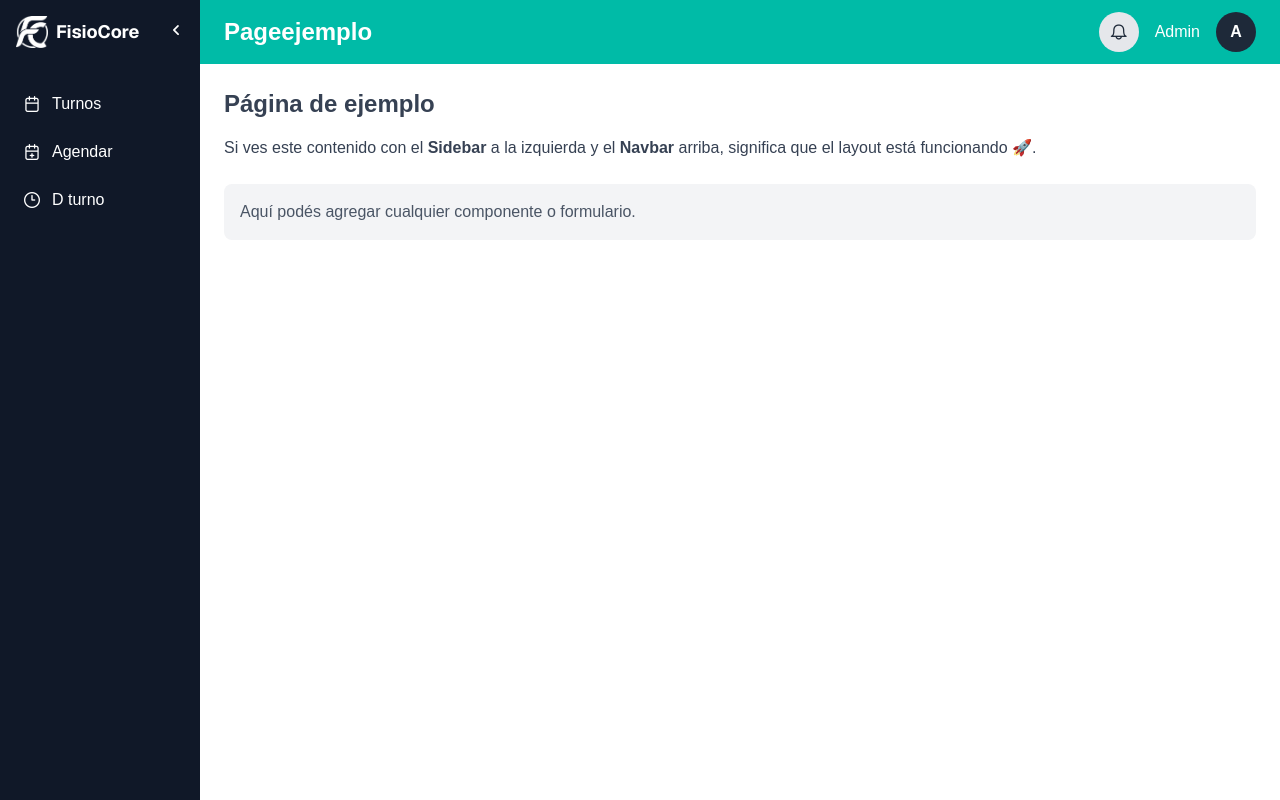
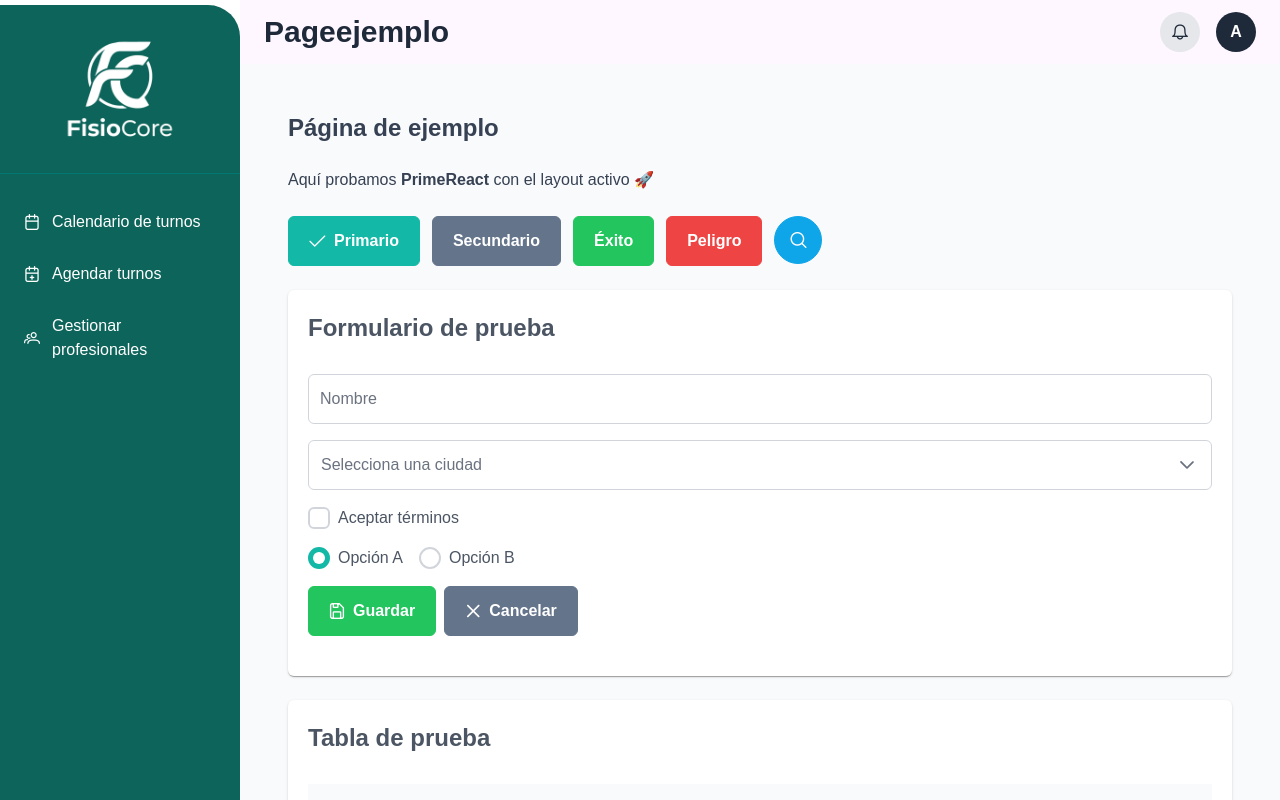
Before and after one commit to SebastianDaza007/fisiocore, a Next.js app: page /pageejemplo in a window 1280 px wide. Built offline with nearby package versions, Linux system fonts and the light colour scheme; a web font is replaced by a local one.

Commit message:
feat: nuevo layout moderno + tema adecuado en tonos teal

```diff
--- a/src/app/(centro)/layout.tsx
+++ b/src/app/(centro)/layout.tsx
@@ -3,15 +3,15 @@ import React from "react";
 import Sidebar from "@/components/pages/centro_layout/sidebar";
 import DashboardNavbar from "@/components/pages/centro_layout/navbar";
 
-    export default function DashboardLayout({
+export default function DashboardLayout({
     children,
-    }: {
+}: {
     children: React.ReactNode;
     }) {
     const sidebarItems = [
-        { icon: "pi-calendar", label: "Turnos", path: "/turnos", options: null },
-        { icon: "pi-calendar-plus", label: "Agendar", path: "/agendar", options: null },
-        { icon: "pi-clock", label: "D turno", path: "/dturno", options: null },
+        { icon: "pi-calendar", label: "Calendario de turnos", path: "/turnos", options: null },
+        { icon: "pi-calendar-plus", label: "Agendar turnos", path: "/agendar", options: null },
+        { icon: "pi-users", label: "Gestionar profesionales", path: "/profesionales", options: null },
     ];
 
     return (
@@ -29,7 +29,7 @@ import DashboardNavbar from "@/components/pages/centro_layout/navbar";
             notificaciones={[]}
             />
 
-            <main className="flex-1 h-full overflow-auto p-0 bg-white">
+            <main className="flex-1 h-full overflow-auto bg-gray-50 p-6">
             {children}
             </main>
         </div>
--- a/src/app/(centro)/pageejemplo/page.tsx
+++ b/src/app/(centro)/pageejemplo/page.tsx
@@ -1,19 +1,112 @@
 "use client";
 
+import { Button } from "primereact/button";
+import { InputText } from "primereact/inputtext";
+import { Dropdown } from "primereact/dropdown";
+import { Checkbox } from "primereact/checkbox";
+import { RadioButton } from "primereact/radiobutton";
+import { Card } from "primereact/card";
+import { DataTable } from "primereact/datatable";
+import { Column } from "primereact/column";
+import { useState } from "react";
+
 export default function PageEjemplo() {
-    return (
-        <div className="p-6">
-        <h2 className="text-2xl font-bold mb-4 text-gray-700">Página de ejemplo</h2>
-        <p className="text-gray-700">
-            Si ves este contenido con el <strong>Sidebar</strong> a la izquierda y el
-            <strong> Navbar</strong> arriba, significa que el layout está funcionando 🚀.
-        </p>
+  const [selectedCity, setSelectedCity] = useState<string | null>(null);
+  const [checked, setChecked] = useState(false);
+  const [selectedOption, setSelectedOption] = useState("A");
 
-        <div className="mt-6 p-4 bg-gray-100 rounded-lg">
-            <p className="text-gray-600">
-            Aquí podés agregar cualquier componente o formulario.
-            </p>
+  const cities = [
+    { name: "Buenos Aires", code: "BA" },
+    { name: "Salta", code: "SA" },
+    { name: "Córdoba", code: "CO" },
+  ];
+
+  const data = [
+    { id: 1, nombre: "Andrea", estado: "Activo" },
+    { id: 2, nombre: "Carlos", estado: "Inactivo" },
+    { id: 3, nombre: "Lucía", estado: "Activo" },
+  ];
+
+  return (
+    <div className="p-6 space-y-6">
+      <h2 className="text-2xl font-bold text-gray-700">Página de ejemplo</h2>
+      <p className="text-gray-700">
+        Aquí probamos <strong>PrimeReact</strong> con el layout activo 🚀
+      </p>
+
+      {/* --- BOTONES --- */}
+      <div className="flex gap-3 flex-wrap">
+        <Button label="Primario" icon="pi pi-check" />
+        <Button label="Secundario" className="p-button-secondary" />
+        <Button label="Éxito" className="p-button-success" />
+        <Button label="Peligro" className="p-button-danger" />
+        <Button icon="pi pi-search" className="p-button-rounded p-button-info" />
+      </div>
+
+      {/* --- FORMULARIO --- */}
+      <Card title="Formulario de prueba" className="shadow-md">
+        <div className="flex flex-col gap-4">
+          <span className="p-float-label">
+            <InputText id="nombre" className="w-full" />
+            <label htmlFor="nombre">Nombre</label>
+          </span>
+
+          <Dropdown
+            value={selectedCity}
+            options={cities}
+            onChange={(e) => setSelectedCity(e.value)}
+            optionLabel="name"
+            placeholder="Selecciona una ciudad"
+            className="w-full"
+          />
+
+          <div className="flex items-center gap-2">
+            <Checkbox
+              inputId="check1"
+              checked={checked}
+              onChange={(e) => setChecked(e.checked ?? false)}
+            />
+            <label htmlFor="check1">Aceptar términos</label>
+          </div>
+
+          <div className="flex gap-4">
+            <div className="flex items-center gap-2">
+              <RadioButton
+                inputId="rb1"
+                name="option"
+                value="A"
+                onChange={(e) => setSelectedOption(e.value)}
+                checked={selectedOption === "A"}
+              />
+              <label htmlFor="rb1">Opción A</label>
+            </div>
+            <div className="flex items-center gap-2">
+              <RadioButton
+                inputId="rb2"
+                name="option"
+                value="B"
+                onChange={(e) => setSelectedOption(e.value)}
+                checked={selectedOption === "B"}
+              />
+              <label htmlFor="rb2">Opción B</label>
+            </div>
+          </div>
+
+          <div className="flex gap-2">
+            <Button label="Guardar" icon="pi pi-save" className="p-button-success" />
+            <Button label="Cancelar" icon="pi pi-times" className="p-button-secondary" />
+          </div>
         </div>
-        </div>
-    );
+      </Card>
+
+      {/* --- TABLA --- */}
+      <Card title="Tabla de prueba" className="shadow-md">
+        <DataTable value={data} paginator rows={5} tableStyle={{ minWidth: "30rem" }}>
+          <Column field="id" header="ID"></Column>
+          <Column field="nombre" header="Nombre"></Column>
+          <Column field="estado" header="Estado"></Column>
+        </DataTable>
+      </Card>
+    </div>
+  );
 }
--- a/src/app/globals.css
+++ b/src/app/globals.css
@@ -1,5 +1,5 @@
 @import "tailwindcss";
-@import "primereact/resources/themes/lara-light-blue/theme.css";
+@import "primereact/resources/themes/lara-light-teal/theme.css";
 @import "primereact/resources/primereact.min.css";
 @import "primeicons/primeicons.css";
 
@@ -17,7 +17,7 @@
 
 @media (prefers-color-scheme: dark) {
   :root {
-    --background: #0a0a0a;
+    --background: #FEF7FF;
     --foreground: #ededed;
   }
 }
--- a/src/components/pages/centro_layout/navbar.tsx
+++ b/src/components/pages/centro_layout/navbar.tsx
@@ -21,10 +21,10 @@ function capitalizarRuta(ruta: string): string {
     return ruta.charAt(0).toUpperCase() + ruta.slice(1);
 }
 
-// Diccionario para títulos personalizados
 const TITULOS: Record<string, string> = {
     "/agendar": "Registrar o Agendar Turnos",
     "/dturno": "Detalle de Turno",
+    "/profesionales": "Listado de profesionales",
 };
 
 export default function DashboardNavbar({
@@ -33,22 +33,20 @@ export default function DashboardNavbar({
     urlLogin,
     urlRegistro,
     notificaciones,
-    }: NavbarProps) {
+}: NavbarProps) {
     const pathname = usePathname();
     const segmento = pathname.split("/")[1] || "";
 
-    // Primero busca en el diccionario, si no existe capitaliza la ruta
     const titulo = TITULOS[`/${segmento}`] || capitalizarRuta(segmento);
 
     return (
-        <header className="h-16 bg-teal-500 text-white flex items-center justify-between px-6 shadow">
+        <header className="h-16 text-gray-800 flex items-center justify-between px-6 shadow-sm" style={{ backgroundColor: "#FEF7FF" }}>
         {/* Título dinámico */}
-        <h1 className="text-2xl font-bold">{titulo}</h1>
+        <h1 className="text-3xl font-semibold">{titulo}</h1>
 
         {/* Menús a la derecha */}
         <div className="flex items-center gap-4">
             <NotificationsMenu notificaciones={notificaciones} />
-            <span className="font-medium">{usuario ? "Admin" : ""}</span>
             <UserMenu
             usuario={usuario}
             idUsuario={idUsuario}
--- a/src/components/pages/centro_layout/sidebar.tsx
+++ b/src/components/pages/centro_layout/sidebar.tsx
@@ -1,6 +1,5 @@
 "use client";
 
-import { useState } from "react";
 import { useRouter } from "next/navigation";
 import { classNames } from "primereact/utils";
 import Image from "next/image";
@@ -17,58 +16,34 @@ type SidebarProps = {
     items: SidebarItem[];
 };
 
-export default function Sidebar({ title, items }: SidebarProps) {
-    const [collapsed, setCollapsed] = useState(false);
+export default function Sidebar({ items }: SidebarProps) {
     const router = useRouter();
 
     return (
-        <aside
-        className={classNames(
-            "bg-gray-900 text-white h-screen transition-all duration-300",
-            collapsed ? "w-16" : "w-50"
-        )}
-        >
-        {/* Encabezado */}
-        <div className="flex items-center justify-between p-4">
-            {/* Vista del logo por siempre digamos */}
-            <div className="flex items-center gap-2">
+        <aside className="text-white h-screen w-60 flex flex-col shadow-lg rounded-tr-4xl mt-1.25" style={{ backgroundColor: "#0C645A", height: "100vh" }} >
+        {/* Logo grande */}
+        <div className="flex items-center justify-center p-6 border-b border-teal-700">
             <Image
-                src="/logo-fc-white.png"
-                alt="Logo"
-                width={ collapsed ? 40 : 32}
-                height={ collapsed ? 40 : 32}
-                className="object-contain"
+            src="/isologotipo-fc-white.png" // logo grande
+            alt="Logo"
+            width={120}
+            height={120}
+            className="object-contain"
             />
-            {/* mostramos el texto cuando esta abierto todo */}
-            {!collapsed && (
-                <span className="font-sans font-bold text-lg">{title}</span>
-            )}
-            </div>
-
-            {/* Botón de colapsar */}
-            <button className="ml-auto" onClick={() => setCollapsed(!collapsed)}>
-            <i
-                className={classNames(
-                "pi",
-                collapsed ? "pi-angle-right" : "pi-angle-left"
-                )}
-            ></i>
-            </button>
         </div>
 
         {/* Lista de opciones */}
-        <nav className="mt-4">
+        <nav className="mt-6 flex flex-col gap-1 px-2">
             {items.map((item, index) => (
             <div
                 key={index}
                 className={classNames(
-                "flex items-center gap-3 py-3 hover:bg-gray-700 cursor-pointer transition-all",
-                collapsed ? "justify-center" : "px-6"
+                "flex items-center gap-3 py-3 px-4 cursor-pointer transition-all duration-200 ease-in-out rounded-xl hover:bg-[#0F7E72] hover:translate-x-1"
                 )}
                 onClick={() => router.push(item.path)}
             >
                 <i className={classNames("pi", item.icon)}></i>
-                {!collapsed && <span>{item.label}</span>}
+                <span>{item.label}</span>
             </div>
             ))}
         </nav>
```
Also changed, not shown: public/isologotipo-fc-white.png (added), public/logo-fc-white.png (deleted).
